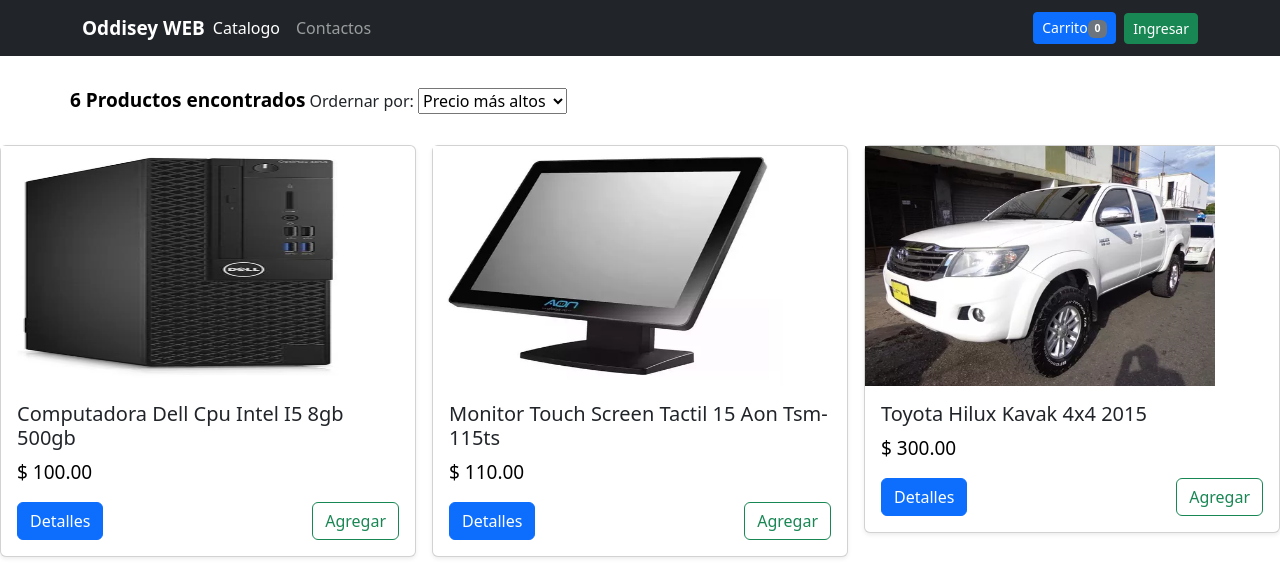
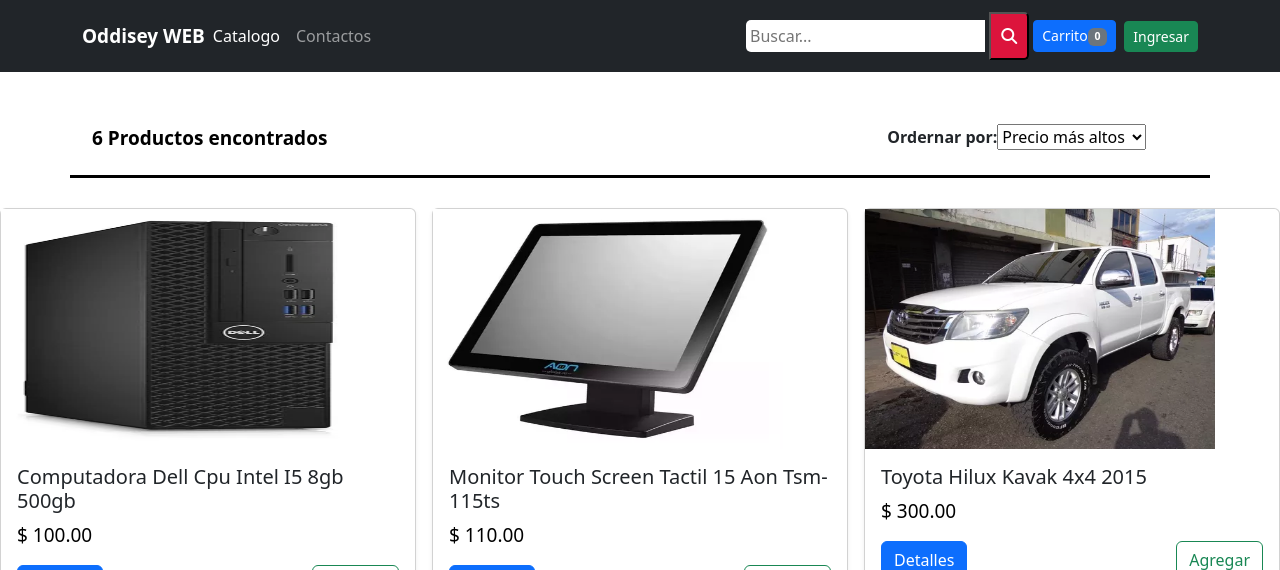
Before and after one commit to sami27avila/Tienda-Carrito, a PHP site: page /Tienda-Carrito/ in a window 1280 px wide. Shown: the top 570 px of the page. Run offline with PHP 8.4, Linux system fonts and the light colour scheme; data comes from the database, SQL or seed files in the repository; some libraries are stand-ins or nearby versions.

Commit message:
Proyecto

```diff
--- a/css/styles.css
+++ b/css/styles.css
@@ -39,3 +39,31 @@ a:hover{
 .text-order{
     color: black;
 }
+
+.product-order{
+   display: flex;
+   border-bottom: solid 3px black;
+   padding: 22px;
+}
+
+b{
+    padding-left: 70vh;
+}
+
+
+.search{
+    padding: 4px;
+    border-radius: 5px 0 0 5px;
+    border: 0;
+    outline: none;
+
+}
+
+.btn-search{
+    background-color: crimson;
+    padding: 10px;
+    border-radius: 0 5px 5px 0;
+    color: #ffff;
+    cursor: pointer;
+
+}
--- a/index.php
+++ b/index.php
@@ -31,12 +31,12 @@ $resultado = $sql->fetchAll(PDO::FETCH_ASSOC);
     <div class="container">
       <div class="product-order">
           <strong class="text-order">6 Productos encontrados</strong>
-          Ordernar por: <select name="" id="">
+          <b>Ordernar por:<select name="" id="">
               <option value="">Precio más altos</option>
               <option value="">Precio más bajos</option>
               <option value="">Nombre A-Z</option>
               <option value="">Nombre Z-A</option>
-          </select>
+          </select></b>
       </div>
       </div>
       <div class="row row-cols-1 row-cols-sm-2 row-cols-md-3 g-3">
@@ -73,6 +73,7 @@ $resultado = $sql->fetchAll(PDO::FETCH_ASSOC);
 <?php include 'footer.php'; ?>
 
 <script src="https://cdn.jsdelivr.net/npm/bootstrap@5.3.3/dist/js/bootstrap.bundle.min.js" integrity="sha384-YvpcrYf0tY3lHB60NNkmXc5s9fDVZLESaAA55NDzOxhy9GkcIdslK1eN7N6jIeHz" crossorigin="anonymous"></script>
+<script src="https://kit.fontawesome.com/b400879b64.js" crossorigin="anonymous"></script>
 
 <script>
     function addProducto(id, token){
--- a/menu.php
+++ b/menu.php
@@ -16,6 +16,10 @@
            <a href="#" class="nav-link">Contactos</a>
          </li>
          </ul>
+         <div class="search bar">
+            <input class="search" type="text" placeholder="Buscar...">
+            <button class="btn-search"><i class="fa-solid fa-magnifying-glass"></i></button>
+         </div>
          <a href="mostrar.php" class="btn btn-primary btn-sm me-2">Carrito<span id="num_cart" class="badge bg-secondary"><?php echo $num_cart; ?></span></a>
          <?php if(isset($_SESSION['user_id'])){ ?>
             <div class="dropdown">
```
